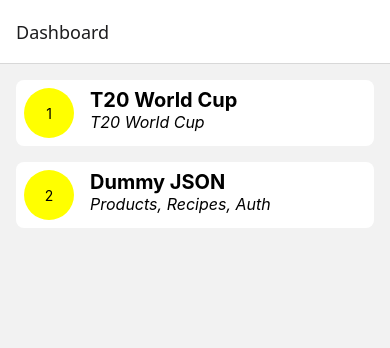
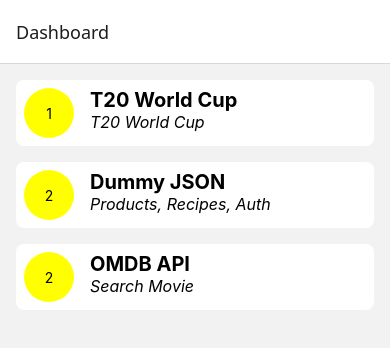
Before and after one commit to abidroid/ReactNativeApiDemos, a React Native app: screen /Dashboard in a window 390 px wide. Shown: the top 348 px of the page. Built offline with nearby package versions, Linux system fonts and the light colour scheme.

Commit message:
Dashboard design and navigation done

```diff
--- a/navigators/RootNavigator.js
+++ b/navigators/RootNavigator.js
@@ -2,6 +2,8 @@
 import { createNativeStackNavigator } from "@react-navigation/native-stack"
 import T20LandingScreen from "../screens/t20/T20LandingScreen";
 import DashboardScreen from "../screens/DashboardScreen";
+import DummyJSONLanding from "../screens/dummyJSON/DummyJSONLanding";
+import MovieSearchScreen from "../screens/MovieSearchScreen";
 
 
 const Stack = createNativeStackNavigator();
@@ -19,6 +21,16 @@
             component={T20LandingScreen}
 
         />
+        <Stack.Screen
+            name="DummyJSON"
+            component={DummyJSONLanding}
+
+        />
+        <Stack.Screen
+            name="MovieSearch"
+            component={MovieSearchScreen}
+
+        />
     </Stack.Navigator>);
 };
 
--- a/screens/DashboardScreen.js
+++ b/screens/DashboardScreen.js
@@ -24,7 +24,7 @@
             </Pressable>
 
 
-            <Pressable onPress={() => navigation.navigate("T20Landing")} >
+            <Pressable onPress={() => navigation.navigate("DummyJSON")} >
 
                 <View style={styles.rowItem}>
 
@@ -35,6 +35,24 @@
                     <View>
                         <Text style={styles.title}>Dummy JSON</Text>
                         <Text style={styles.subTitle}>Products, Recipes, Auth</Text>
+                    </View>
+
+
+                </View>
+
+            </Pressable>
+
+            <Pressable onPress={() => navigation.navigate("MovieSearch")} >
+
+                <View style={styles.rowItem}>
+
+                    <View style={styles.circularItem}>
+                        <Text>2</Text>
+                    </View>
+
+                    <View>
+                        <Text style={styles.title}>OMDB API</Text>
+                        <Text style={styles.subTitle}>Search Movie</Text>
                     </View>
 
 
```
